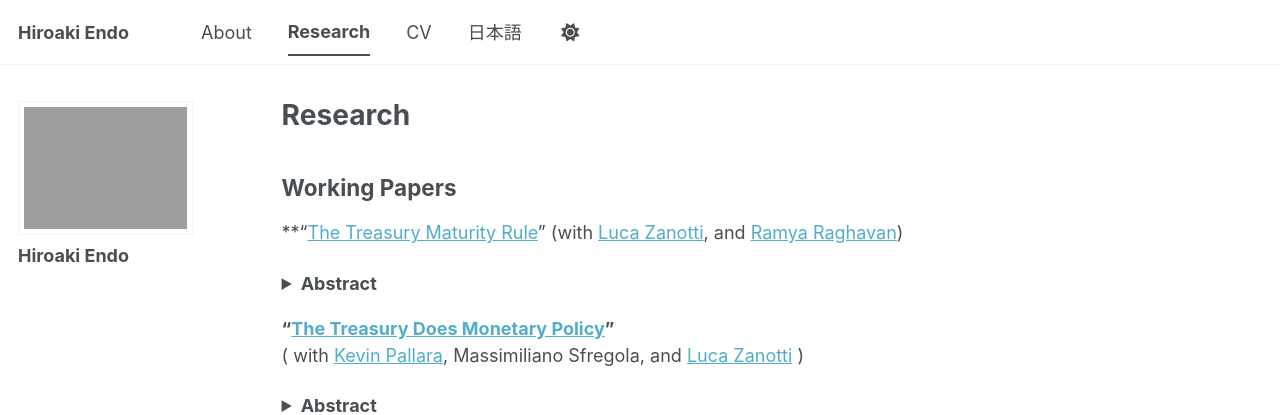
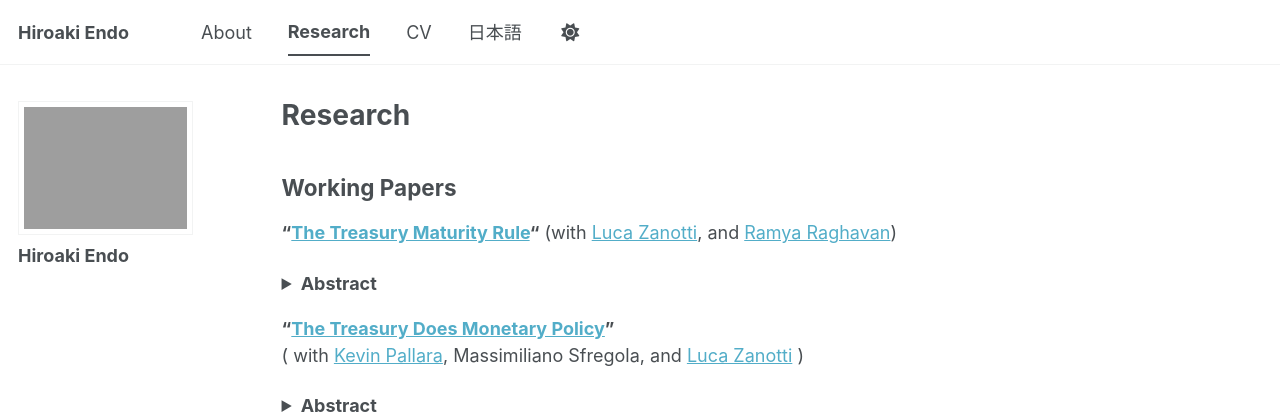
Before and after one commit to hiroendo1014/hiroendo1014.github.io, a Jekyll site: the page built from _pages/research.md, in a window 1280 px wide and 1264 px high. Shown: the top 415 px of the window. Built offline with Jekyll 4.4.1, drawn with Linux system fonts in a browser that asks for light colours; a script bundle is joined from its source files by our own code; library files that are not in the unit come from our copies.

```diff
--- a/_pages/research.md
+++ b/_pages/research.md
@@ -10,7 +10,7 @@ redirect_from:
 {% include base_path %}
 
 ## Working Papers
-**"[The Treasury Maturity Rule](../../files/research/erz/erz.pdf)"
+**"[The Treasury Maturity Rule](../../files/research/erz/erz.pdf)"**
 (with  [Luca Zanotti](https://lzanotti1999.github.io/), and [Ramya Raghavan](https://ramyaraghavan.com/))
 <details>
   <summary><strong>Abstract</strong></summary>
```
